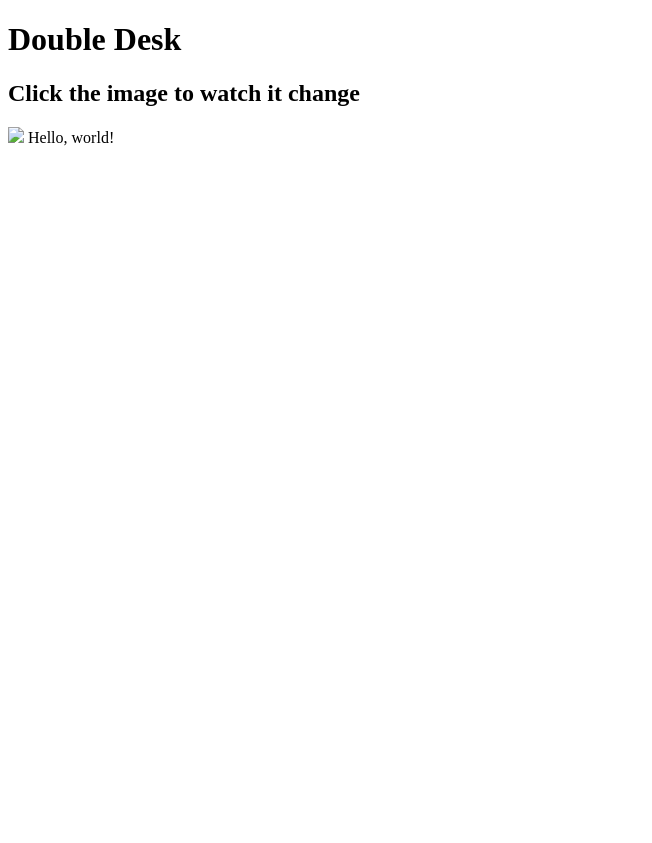
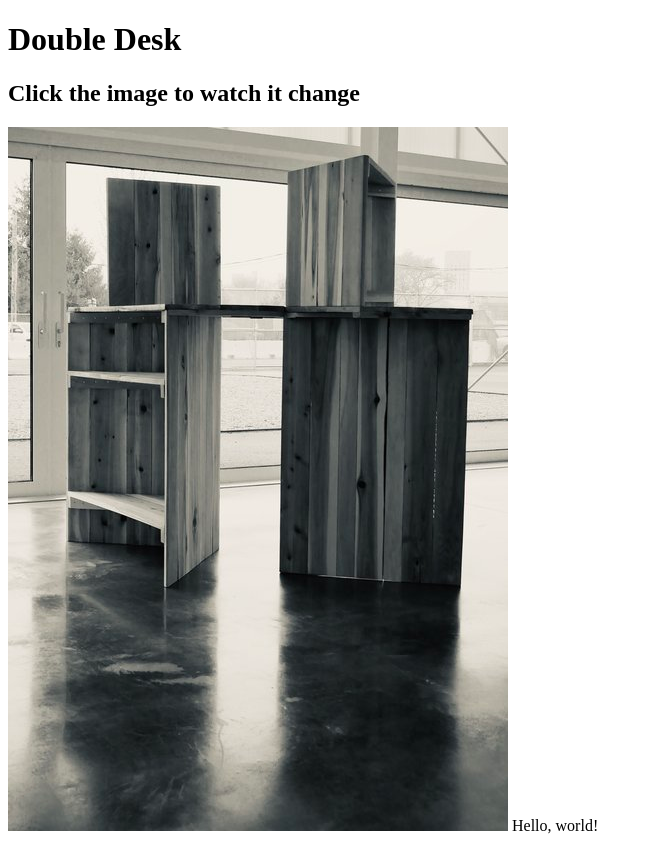
Before and after one commit to 1fatfox/lab0, a plain HTML site: page user.html in a window 1280 px wide. Shown: the whole page, without its empty margins (0-652 px from the left). Before the commit the page ends 800 px from the top, so only its background shows below. Drawn offline with Linux system fonts and the light colour scheme.

Commit message:
update image path

```diff
--- a/user.html
+++ b/user.html
@@ -4,7 +4,7 @@
       <title>My Webpage</title>
       <h1>Double Desk</h1>
       <h2>Click the image to watch it change</h2>
-      <a href="user.html"><img src="bandwstraight.jpeg"></a>
+      <a href="user.html"><img src="photos/bandwstraight.jpeg"></a>
     </head>
     <body>
         Hello, world!
```
